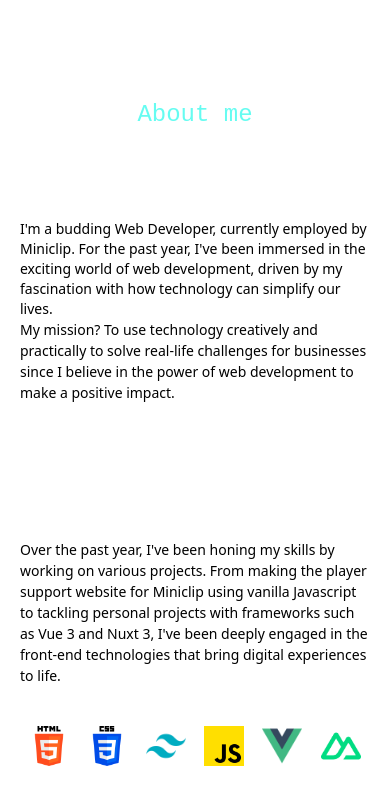
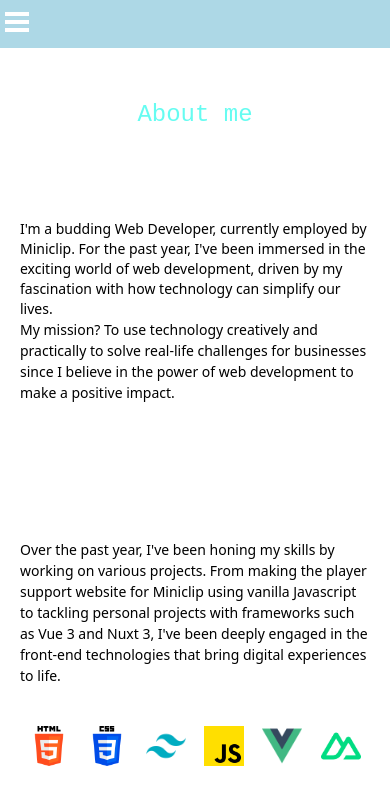
Before and after one commit to cfcmeireles/Portfolio-Carina, a Nuxt app: page /aboutme in a window 390 px wide. Shown: the top 804 px of the page. Built offline with nearby package versions, Linux system fonts and the light colour scheme.

Commit message:
add background to hamburger menu, fix body bg issue in mobile

```diff
--- a/components/HamburgerMenu.vue
+++ b/components/HamburgerMenu.vue
@@ -1,4 +1,5 @@
 <template>
+  <span class="h-12 absolute w-screen lg:hidden hamburger-bg">
     <div
       class="hamburger-menu block w-full h-16 m-0 absolute top-2 lg:hidden z-50"
       :class="isActive ? 'active' : ''"
@@ -28,6 +29,7 @@
         >
       </ul>
     </div>
+  </span>
 </template>
 
 <script>
@@ -100,10 +102,10 @@ export default {
 .hamburger-menu.active .bar {
   background: #202833;
 }
-.hamburger-menu ul {
+.hamburger-menu ul,
+.hamburger-bg {
   background-color: lightblue;
 }
-
 .hamburger-menu ul li {
   opacity: 1;
 }
--- a/pages/aboutme.vue
+++ b/pages/aboutme.vue
@@ -75,6 +75,10 @@ export default {
 </script>
 
 <style scoped>
+body {
+  background-color: #202833;
+}
+
 @keyframes fade-in {
   0% {
     opacity: 0;
--- a/pages/contact.vue
+++ b/pages/contact.vue
@@ -20,6 +20,10 @@ export default {
 </script>
 
 <style scoped>
+body {
+  background-color: #202833;
+}
+
 main > div {
   top: 20%;
 }
--- a/pages/projects.vue
+++ b/pages/projects.vue
@@ -140,6 +140,10 @@ export default {
 </script>
 
 <style scoped>
+body {
+  background-color: #202833;
+}
+
 .fade-enter-active,
 .fade-leave-active {
   transition: opacity 2s ease;
```
Lines whose indentation alone changed are shown as unchanged.
